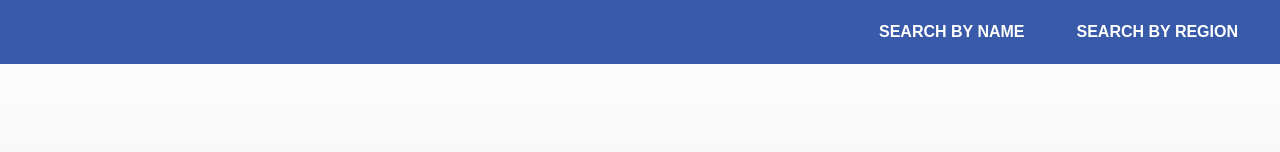
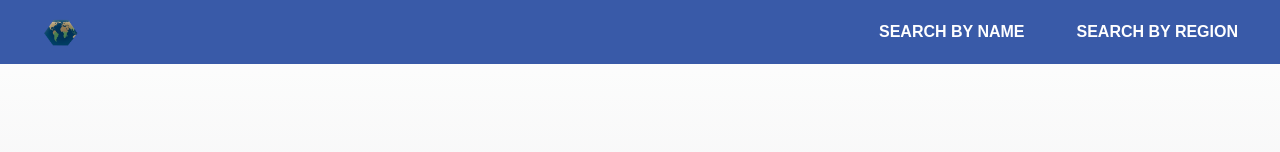
Before and after one commit to LuisPerezRodriguez/CountryFinder, a plain HTML site: page index.html in a window 1280 px wide. Shown: the top 152 px of the page. Drawn offline with Linux system fonts and the light colour scheme.

Commit message:
Links final update

```diff
--- a/assets/styles.css
+++ b/assets/styles.css
@@ -87,7 +87,7 @@ h6 {
 #icon {
   height: 2.3rem;
   width: 2.3rem;
-  background-image: url('..resources/WorldIcon.png');
+  background-image: url('../resources/WorldIcon.png');
   background-repeat: no-repeat;
   background-size: cover;
 }
```
